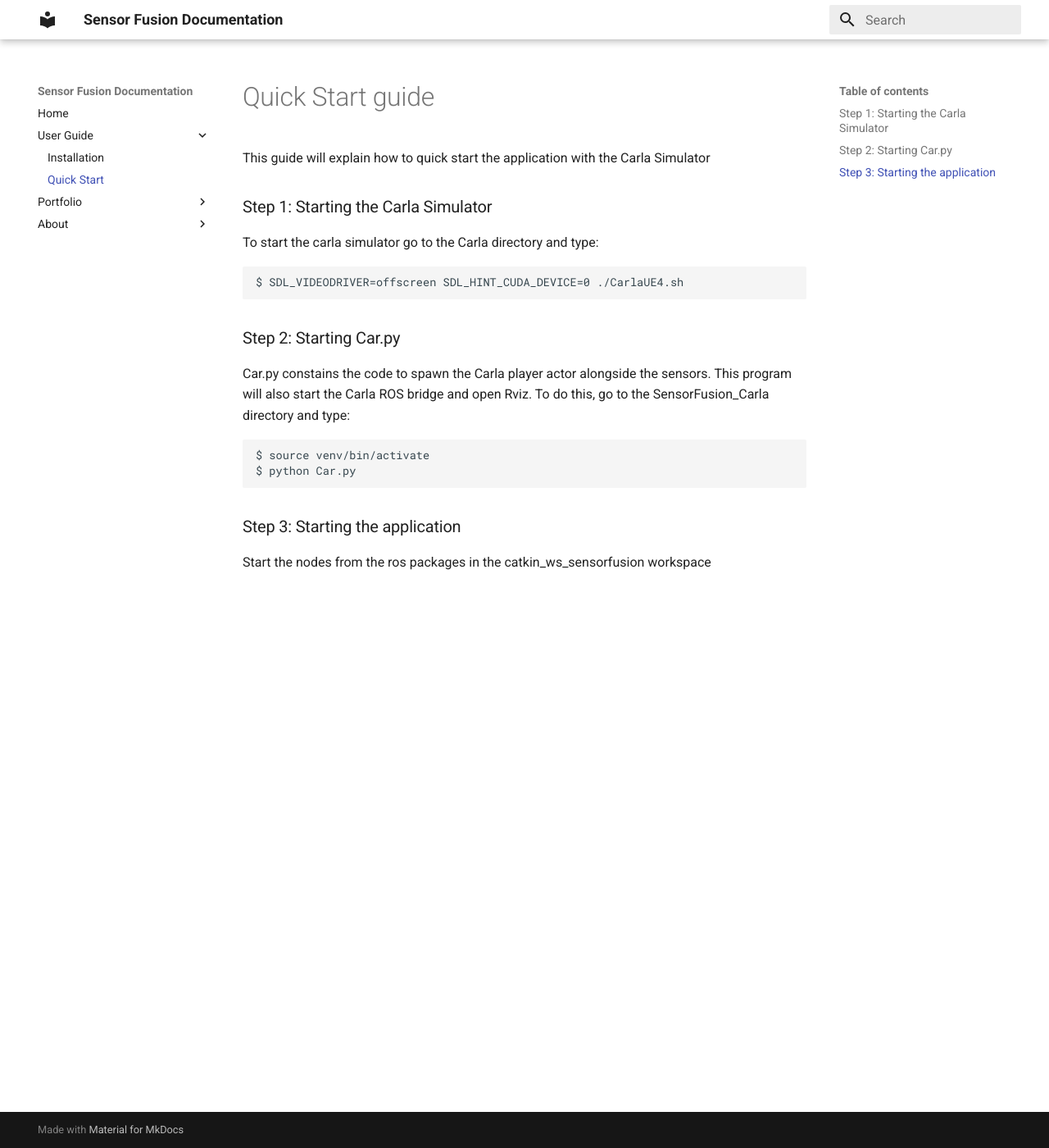
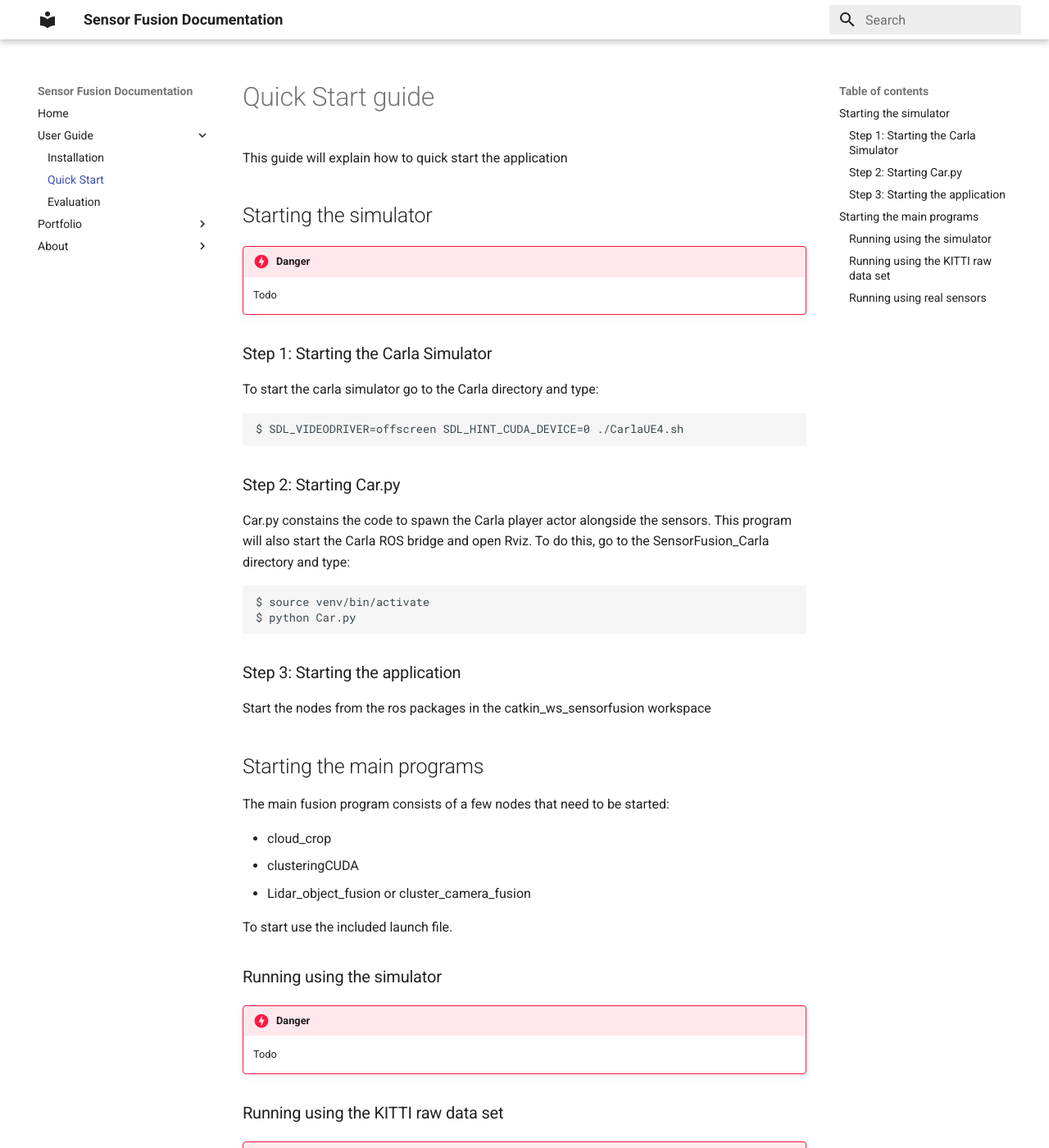
Before and after one commit to Dieter97/SensorFusion_Carla, an MkDocs documentation site: the page built from docs/start.md, in a window 1280 px wide and 1400 px high. Shown: the whole window at 82% size. Built offline with MkDocs 1.6.1 and Material for MkDocs 9.7.7, drawn with Linux system fonts in a browser that asks for light colours; old or Windows-style settings are respelled for this version of MkDocs; some of the changed text lies outside the part shown.

Commit message:
Updated doc

```diff
--- a/docs/start.md
+++ b/docs/start.md
@@ -1,5 +1,11 @@
 # Quick Start guide
-This guide will explain how to quick start the application with the Carla Simulator
+This guide will explain how to quick start the application
+
+
+## Starting the simulator
+
+!!! Danger
+    Todo
 
 ### Step 1: Starting the Carla Simulator
 To start the carla simulator go to the Carla directory and type:
@@ -18,3 +24,29 @@ $ python Car.py
 
 ### Step 3: Starting the application
 Start the nodes from the ros packages in the catkin_ws_sensorfusion workspace
+
+## Starting the main programs
+
+The main fusion program consists of a few nodes that need to be started:
+
+- cloud_crop
+- clusteringCUDA
+- Lidar_object_fusion or cluster_camera_fusion
+
+To start use the included launch file.
+
+### Running using the simulator
+
+!!! Danger
+    Todo
+
+### Running using the KITTI raw data set
+
+!!! Danger
+    Todo
+
+
+### Running using real sensors
+
+!!! Danger
+    Todo
--- a/mkdocs.yml
+++ b/mkdocs.yml
@@ -4,6 +4,7 @@ pages:
 - User Guide:
     - 'Installation': 'installation.md'
     - 'Quick Start': 'start.md'
+    - 'Evaluation' : 'evaluation.md'
 - Portfolio:
     - 'Documents': 'docs.md'
 - About:
@@ -23,6 +24,7 @@ markdown_extensions:
     - pymdownx.arithmatex
     - pymdownx.smartsymbols
     - pymdownx.superfences
+    - pymdownx.details
     - pymdownx.highlight:
         css_class: codehilite
         extend_pygments_lang:
```
Also changed, not shown: Car.py (+4 -3 lines), docs/docs.md (+2 -0 lines), docs/evaluation.md (added, +114 -0 lines).
